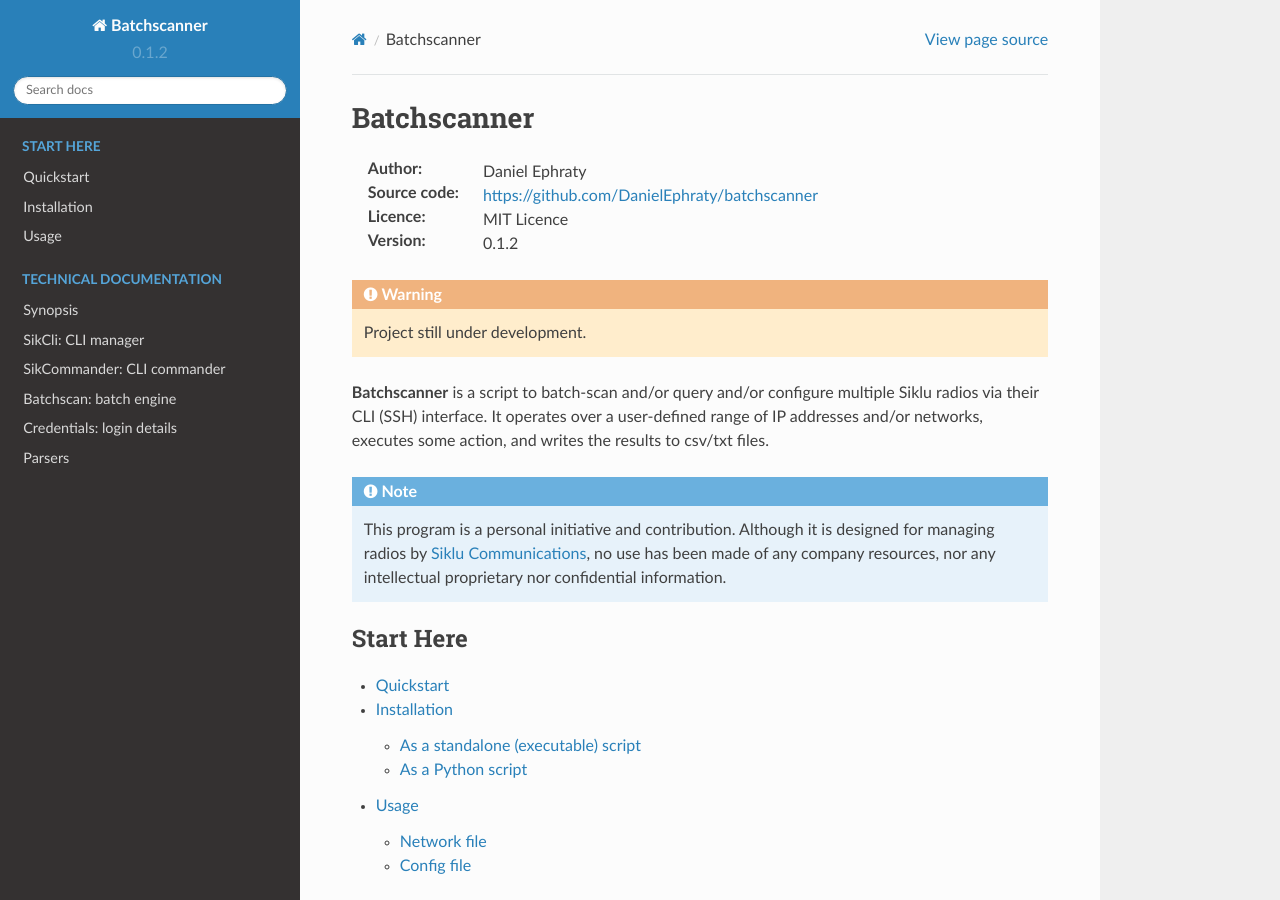
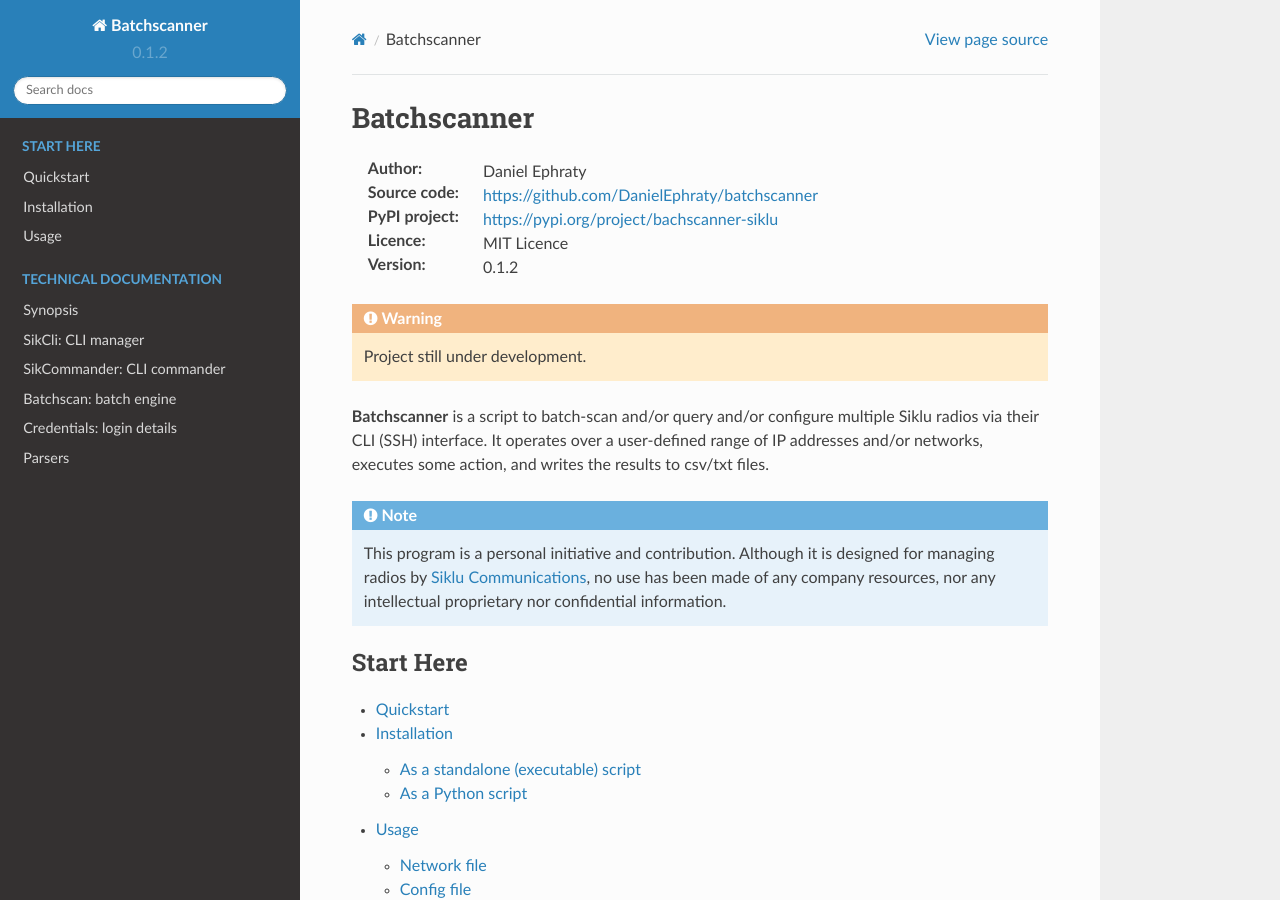
Before and after one commit to DanielEphraty/batchscanner, a Sphinx documentation site: the page built from docs/index.rst, in a window 1280 px wide and 900 px high. Built offline with Sphinx 7.4.7 and the Read the Docs theme 2.0.0, drawn with Linux system fonts in a browser that asks for light colours.

```diff
--- a/docs/index.rst
+++ b/docs/index.rst
@@ -8,6 +8,7 @@
 
 :Author: Daniel Ephraty
 :Source code: https://github.com/DanielEphraty/batchscanner
+:PyPI project: https://pypi.org/project/bachscanner-siklu
 :Licence: MIT Licence
 :Version: |version|
 
```
